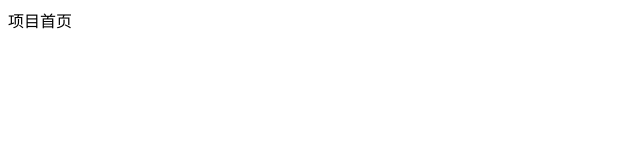
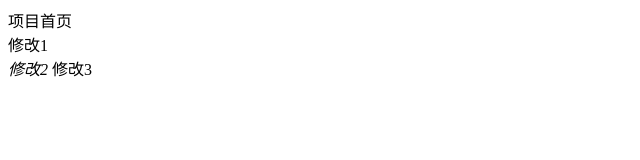
Before and after one commit to jiangzhihao1/dashangchuang, a plain HTML site: page index.html in a window 1280 px wide. Shown: the whole page, without its empty margins (0-640 px from the left). Drawn offline with Linux system fonts and the light colour scheme.

Commit message:
index修改提交

```diff
--- a/index.html
+++ b/index.html
@@ -10,6 +10,9 @@
 
 <body>
     项目首页
+    <div>修改1</div>
+    <em>修改2</em>
+    <span>修改3</span>
 </body>
 
 </html>
```
